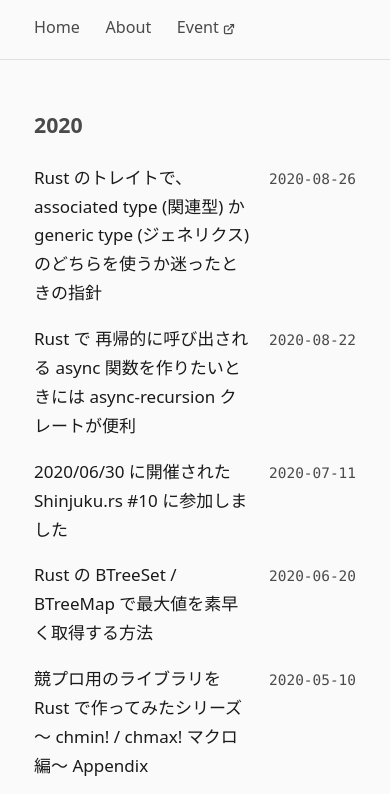
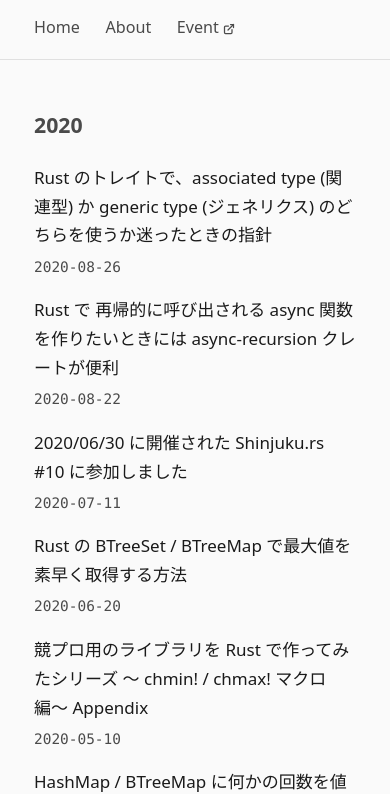
Before and after one commit to magurotuna/maguro.dev, an Astro site: page / in a window 390 px wide. Shown: the part 56-850 px from the top of the page. Built offline with nearby package versions, Linux system fonts and the light colour scheme; Astro itself is replaced by a stand-in of ours; some packages are replaced by stand-ins of ours.

Commit message:
fix style

```diff
--- a/src/layouts/PostLayout.astro
+++ b/src/layouts/PostLayout.astro
@@ -76,6 +76,7 @@ const tocHeadings = headings.filter((h) => h.depth >= 1 && h.depth <= 3);
 
   .post-tags {
     display: flex;
+    flex-wrap: wrap;
     gap: calc(var(--spacing-unit) * 0.5);
     list-style: none;
     padding: 0;
@@ -88,6 +89,7 @@ const tocHeadings = headings.filter((h) => h.depth >= 1 && h.depth <= 3);
     background-color: var(--color-bg-secondary);
     padding: 0.1em 0.5em;
     border-radius: 4px;
+    white-space: nowrap;
   }
 
   .tag:hover {
--- a/src/pages/index.astro
+++ b/src/pages/index.astro
@@ -112,6 +112,13 @@ function formatDate(date: Date): string {
     flex-shrink: 0;
   }
 
+  @media (max-width: 480px) {
+    .post-link {
+      flex-direction: column;
+      gap: calc(var(--spacing-unit) * 0.25);
+    }
+  }
+
   .no-posts {
     color: var(--color-text-secondary);
     text-align: center;
```
